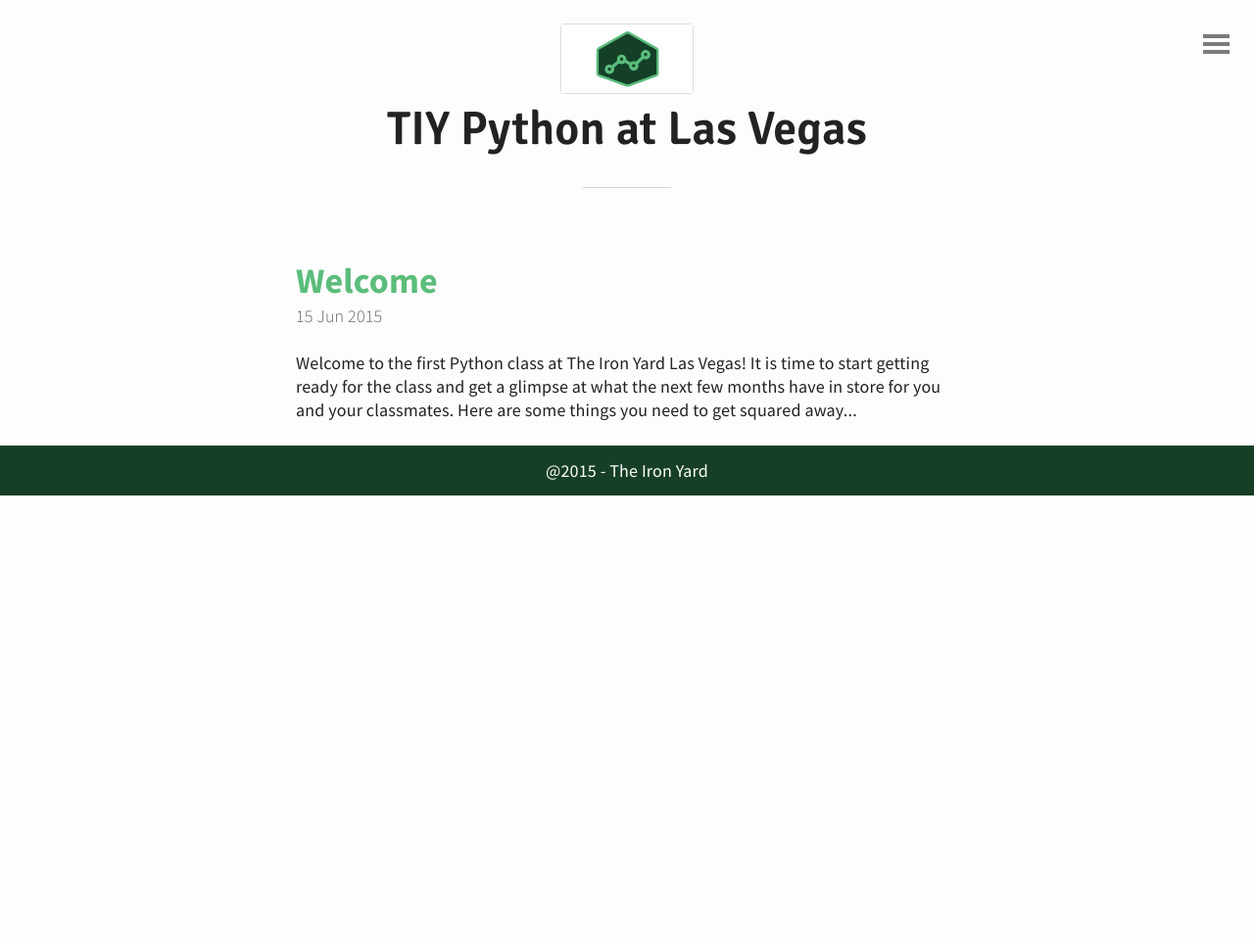
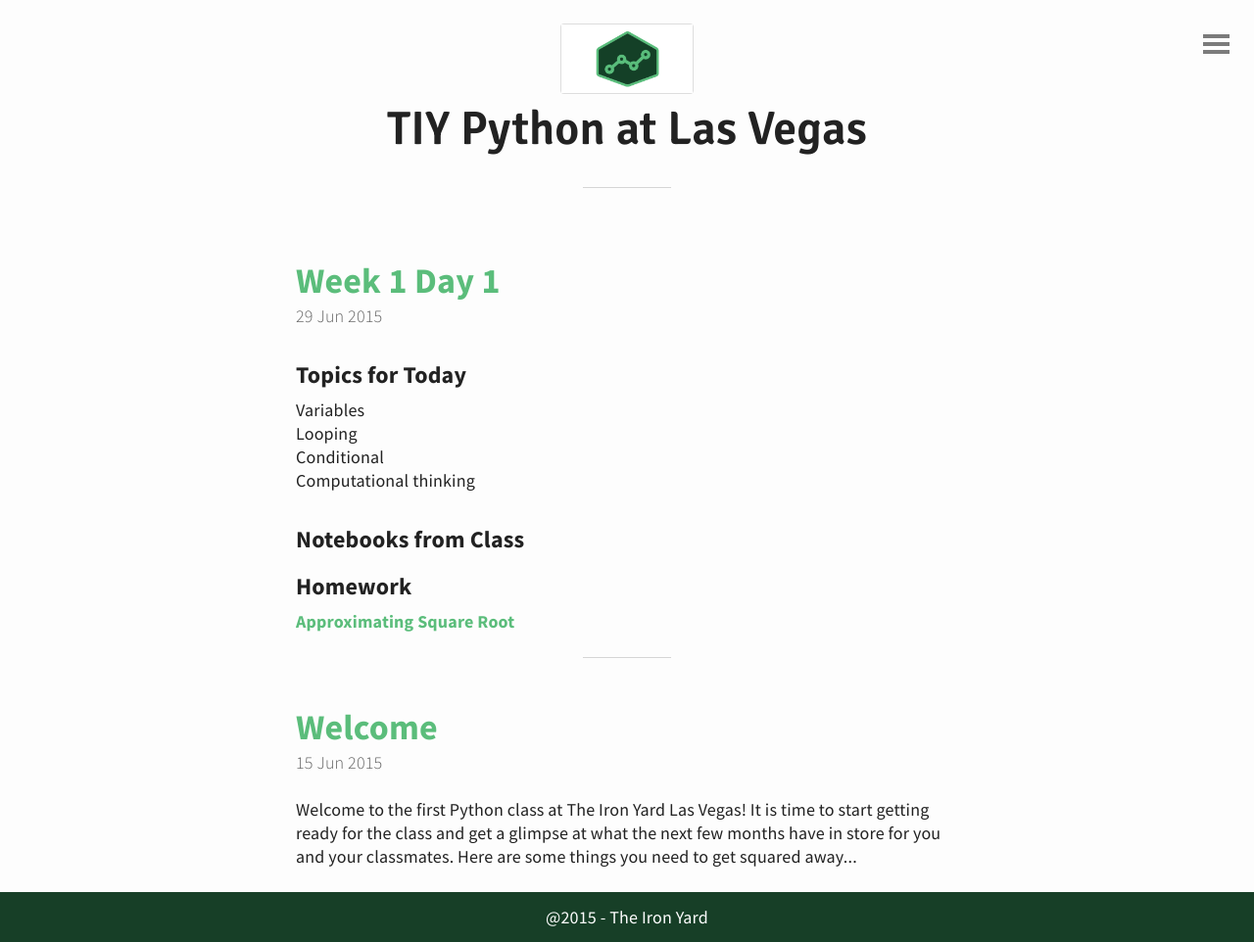
Before and after one commit to tiy-lv-python-2015-06/tiy-lv-python-2015-06.github.io, a Jekyll site: the page built from index.html, in a window 1280 px wide. Shown: the whole page at 98% size. Built offline with Jekyll 4.4.1, drawn with Linux system fonts in a browser that asks for light colours; the list of posts is cut into pages by our own code; before the commit the page ends 900 px from its top, so only the background shows below that.

Commit message:
First push W1D1

```diff
--- /dev/null
+++ b/_posts/2015-06-29-Week-1-Day-1-Summary.md
@@ -0,0 +1,14 @@
+---
+title: Week 1 Day 1
+---
+
+### Topics for Today
+* Variables
+* Looping
+* Conditional
+* Computational thinking
+
+### Notebooks from Class
+
+### Homework
+* [Approximating Square Root](https://github.com/tiy-lv-python-2015-06/approximate-square-root)
```
Also changed, not shown: d_syllabus.md (+1 -1 lines).
